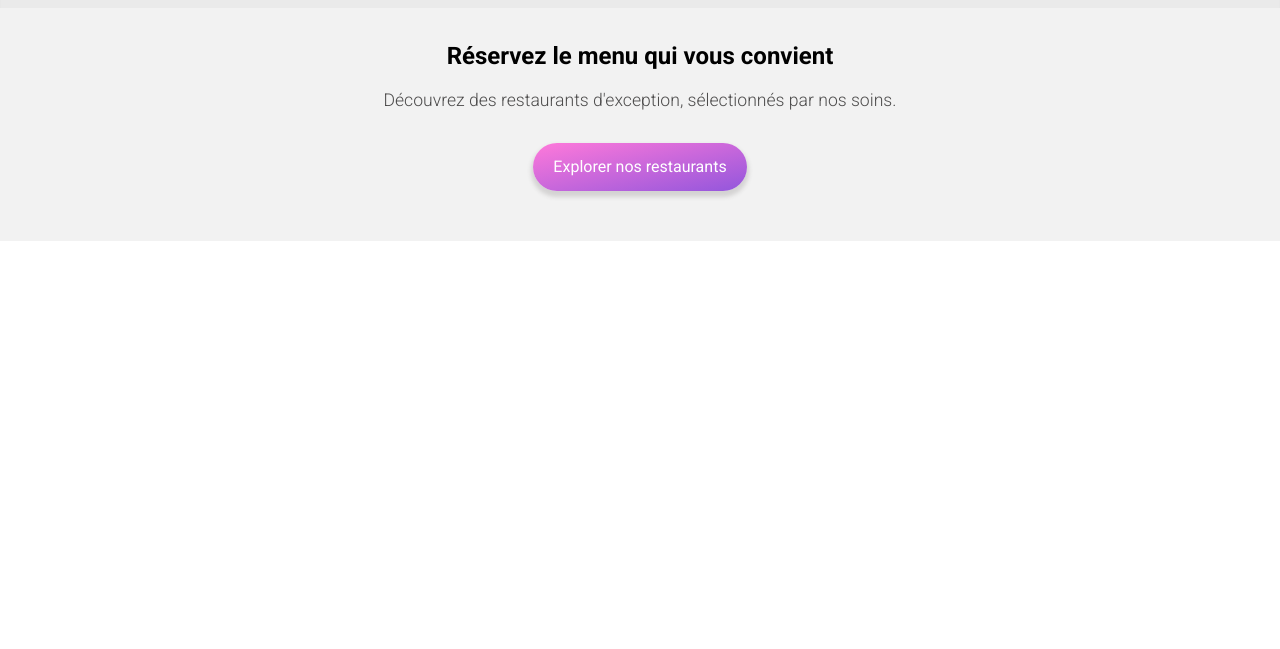
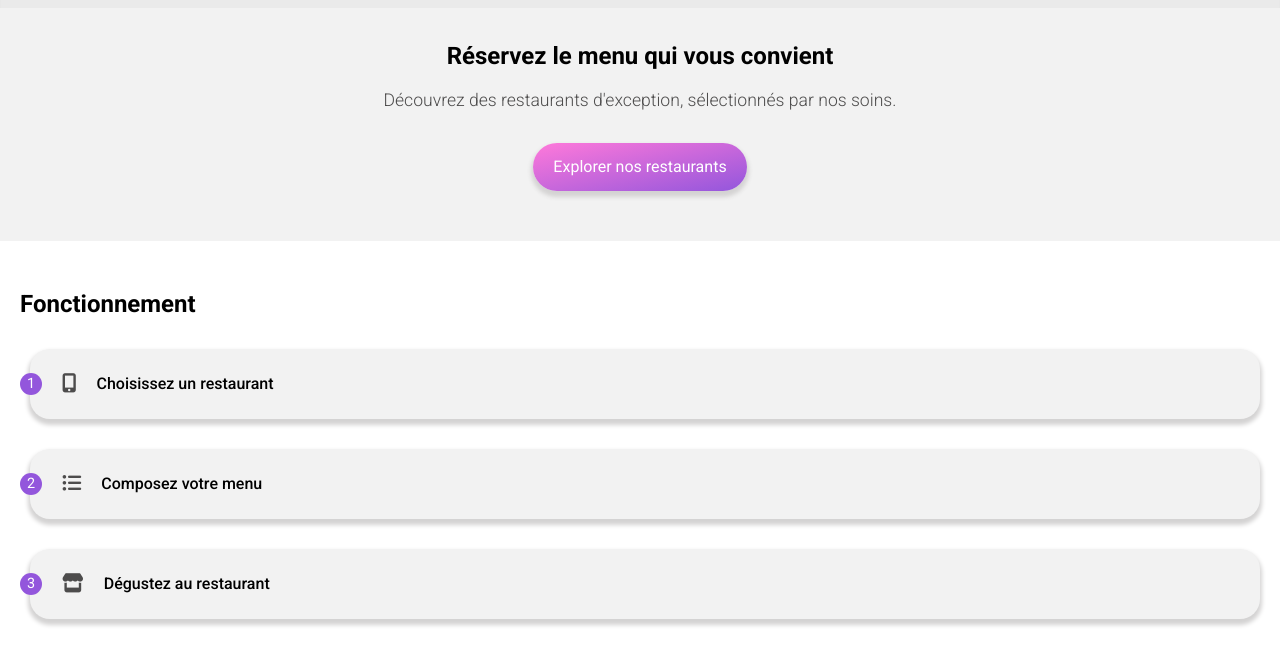
Before and after one commit to R-Lydia/p3_ohmyfood, a website: page index.html in a window 1280 px wide. Shown: the part 180-829 px from the top of the page. Before the commit the page ends 800 px from the top, so only its background shows below. Drawn offline with nearby package versions, Linux system fonts and the light colour scheme; a web font is replaced by a local one.

Commit message:
réinitialisation fichiers et modif partiels

```diff
--- a/index.html
+++ b/index.html
@@ -25,7 +25,7 @@
 <!--header-->
              <header>
                 <div class="header_logo">
-                        <a href="#"><img src="images/logo/ohmyfood.png" alt="Ohmyfood"></a>
+                        <a href="#"><img src="images/logo/ohmyfood@2x.svg" alt="Ohmyfood"></a>
                 </div>
              </header>
 
@@ -49,7 +49,25 @@
                         <button class="btn">Explorer nos restaurants</button>
                 </section>
 
-
+<!--fonctionnement-->
+                <section class="fonction">
+                        <h2 class="fonction_titre">Fonctionnement</h2>
+                        <div class="fonction_container">
+                                <span>1</span>
+                                <i class="fa-solid fa-mobile-screen-button"></i>
+                                <p>Choisissez un restaurant</p>
+                        </div>
+                        <div class="fonction_container">
+                                <span>2</span>
+                                <i class="fa-solid fa-list-ul"></i>
+                                <p>Composez votre menu</p>
+                        </div>
+                        <div class="fonction_container">
+                                <span>3</span>
+                                <i class="fa-solid fa-store"></i>
+                                <p>Dégustez au restaurant</p>
+                        </div>
+                </section>
 
              </main>
 
--- a/sass/components/buttons.scss
+++ b/sass/components/_buttons.scss
@@ -6,7 +6,7 @@
     background: linear-gradient(to bottom right, $color-secondary, $color-primary);
     margin-top: 15px;
     margin-bottom: 50px;
-    box-shadow: 0px 4px 4px 2px #d4d3d3;
     cursor: pointer;
+        @include bloc-shadow;
 
 }
--- a/sass/layouts/form.scss
+++ b/sass/layouts/_form.scss
@@ -2,7 +2,7 @@
     background-color: #eaeaea;
     color: #353535;
     text-align: center;
-    box-shadow: inset 0px 3px 1px #d4d3d3;
+    box-shadow: inset 0px 3px 1px $color-ombre;
 
     .formulaire_localisation{
         margin: 0;
--- a/sass/layouts/header.scss
+++ b/sass/layouts/_header.scss
@@ -5,7 +5,7 @@ header{
 /*.header_logo{
     padding-top: 5px;
     padding-bottom: 5px;
-    box-shadow: 0px 1px 5px #d4d3d3;
+    box-shadow: 0px 1px 5px $color-ombre;
 }*/
 
 header img{
--- a/sass/main.scss
+++ b/sass/main.scss
@@ -1,6 +1,49 @@
 @import "./utils/variables";
+@import "./utils/mixins";
 @import "./base/base";
 @import "./components/buttons";
 @import "./layouts/header";
 @import "./layouts/form";
 @import "./pages/accueil";
+
+
+.fonction_titre{
+    margin-top: 50px;
+    margin-bottom: 30px;
+    margin-left: 20px;
+}
+
+.fonction_container{
+    display: flex;
+    align-items: center;
+    background-color: #f2f2f2;
+    /*width: 85%;*/
+    height: 70px;
+    margin: 10px 20px 30px 30px;
+    /*padding-top: 15px;
+    padding-bottom: 10px;*/
+    border-radius: 20px;
+        @include bloc-shadow;
+
+
+}
+
+.fonction_container span{
+    background-color: $color-primary;
+    color: $color-white;
+    font-size: 90%;
+    padding: 3px 7px;
+    border-radius: 15px;
+    margin-left: -10px;
+}
+
+.fonction_container i{
+    color:rgb(77, 76, 76);
+    font-size: 120%;
+    padding-left: 20px;
+}
+
+.fonction_container p{
+    font-weight: 500;
+    padding-left: 20px;
+}
--- /dev/null
+++ b/sass/utils/_mixins.scss
@@ -0,0 +1,3 @@
+@mixin bloc-shadow{
+    box-shadow: 0px 4px 4px 2px $color-ombre;
+}
--- a/sass/utils/_variables.scss
+++ b/sass/utils/_variables.scss
@@ -2,3 +2,4 @@ $color-primary: #9356dc;
 $color-secondary: #ff79da;
 $color-tertiary: #99e2d0;
 $color-white: #ffffff;
+$color-ombre: #d4d3d3;
```
Also changed, not shown: css/style.css, sass/pages/_accueil.scss (renamed from sass/pages/accueil.scss), 1 other file.
